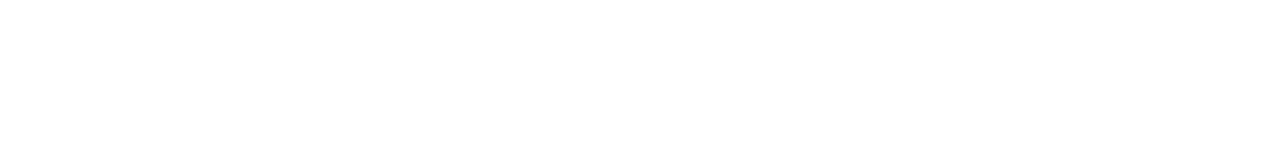
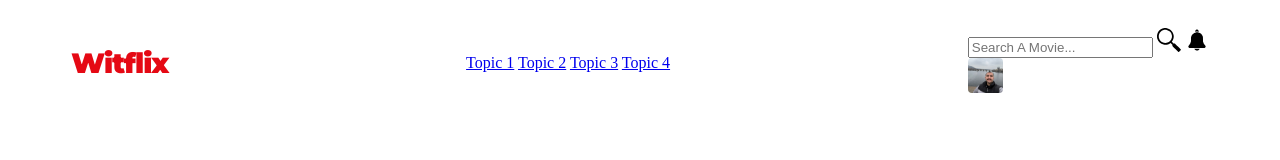
Before and after one commit to yavuzs-cakmak/Witflix, a plain HTML site: page index.html in a window 1280 px wide. Drawn offline with Linux system fonts and the light colour scheme.

Commit message:
Header-made

```diff
--- a/index.html
+++ b/index.html
@@ -2,10 +2,29 @@
 <html>
 <head>
 <meta charset="UTF-8">
-<meta name="viewport" content= "width= device-width, initial-scale=1.0"  >
+<meta name="viewport" content= "width= device-width, initial-scale=1.0">
+<title> Witflix - Movie Streaming </title>
+<link rel="stylesheet" href="style.css" >
+<link rel="preconnect" href="https://fonts.googleapis.com">
+<link rel="preconnect" href="https://fonts.gstatic.com" crossorigin>
+<link href="https://fonts.googleapis.com/css2?family=Montserrat:wght@400;700;900&display=swap" rel="stylesheet">
+
 </head>
 <body>
     <header>
+<div class="logo"> Witflix </div>
+<nav>
+    <a href="#">Topic 1</a>
+    <a href="#">Topic 2</a>
+    <a href="#">Topic 3</a>
+    <a href="#">Topic 4</a>
+</nav>
+<div class="header-icons">
+<input type="search" placeholder="Search A Movie..." >
+<span> <img src="assets/Magnifying_glass_icon.svg.svg" alt="buyutec"> </span>
+<span> <img src="assets/bell.svg" alt="zil"> </span>
+<div class="profile-pic"> <img src="assets/CharlesKöprüManzaraliSelfiem.jpeg" alt="profil foto"></div>
+</div>
 
     </header>
     <main>
--- a/style.css
+++ b/style.css
@@ -0,0 +1,30 @@
+header {
+    display: flex;
+    justify-content: space-between;
+    align-items: center;
+    padding: 20px 5%;
+    background-color: #fff;
+}
+
+.logo {
+   color: #E50914;
+   font-family: 'Montserrat', sans-serif;
+   text-decoration: none;
+   display:inline-block;
+   font-size: 28px;
+   font-weight: 900;
+   letter-spacing: -1px;
+}
+.header-icons img {
+    width: 24px;
+    height: 24px;
+    object-fit: contain;
+}
+
+
+.profile-pic img {
+    width: 35px;
+    height: 35px;
+    border-radius: 4px;
+    object-fit: cover;
+}
```
Also changed, not shown: assets/CharlesKöprüManzaraliSelfiem.jpeg (added), assets/Magnifying_glass_icon.svg.svg (added), assets/bell.svg (added).
